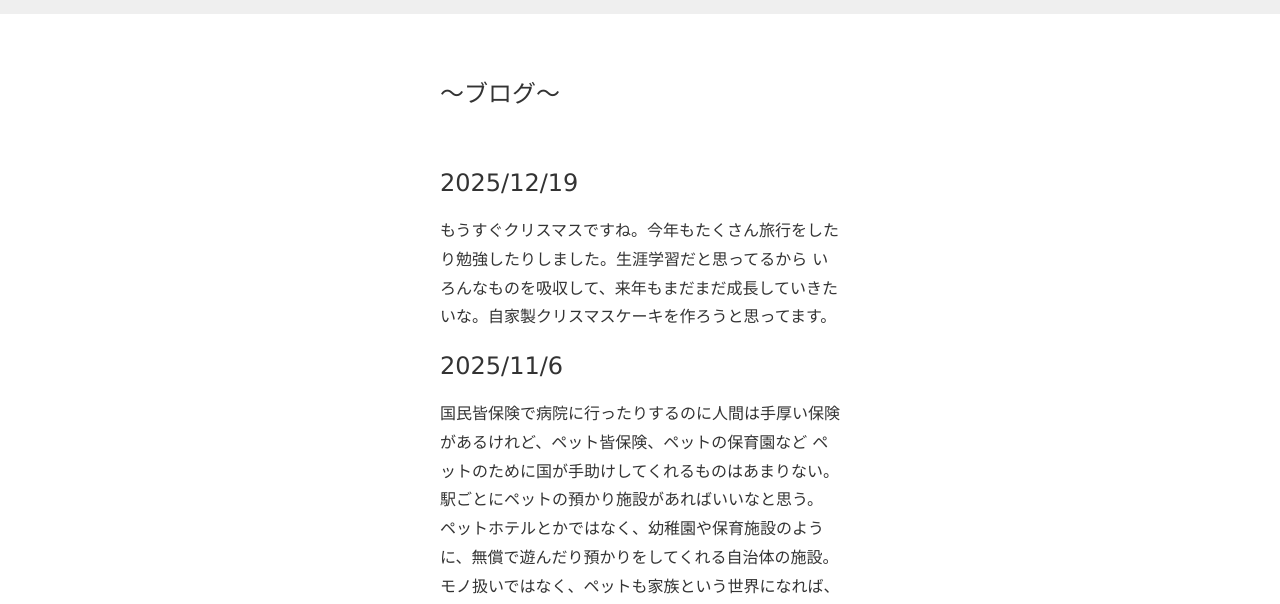
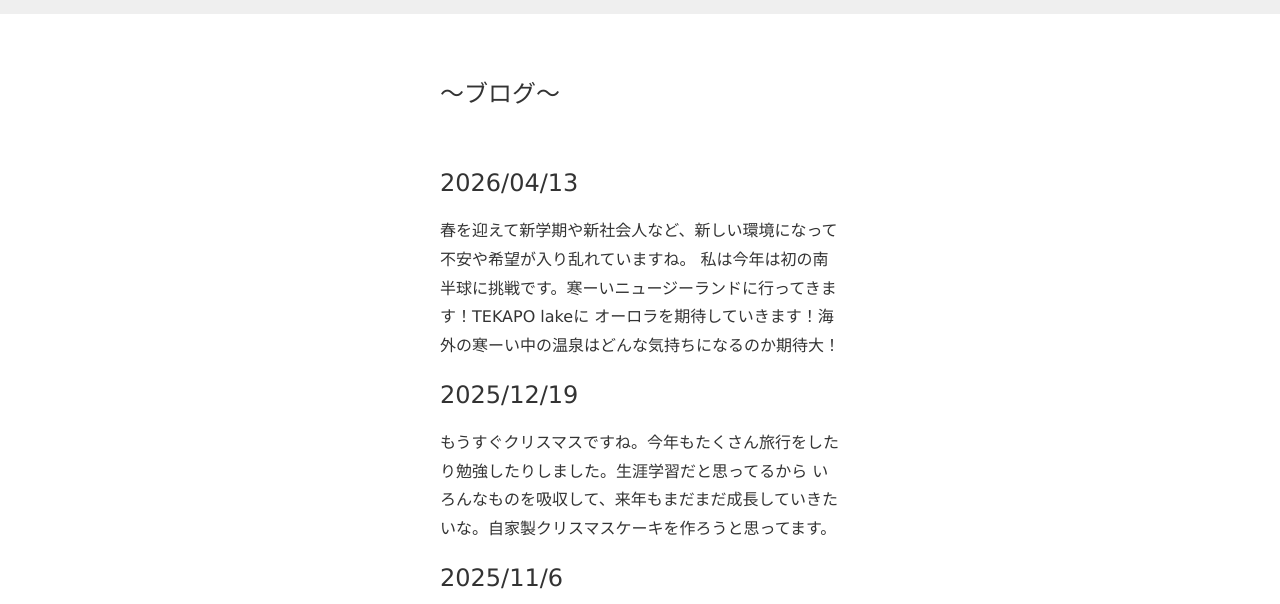
Before and after one commit to melulu777/melulu777.github.io, a plain HTML site: page index.html in a window 1280 px wide. Shown: the part 182-786 px from the top of the page. Drawn offline with Linux system fonts and the light colour scheme.

Commit message:
Update index.html

```diff
--- a/index.html
+++ b/index.html
@@ -61,6 +61,13 @@
 
   <!--旅行写真などの内容ここから-->
  <h2>〜ブログ〜</h2>
+
+ <h1>2026/04/13</h1>
+          <p>春を迎えて新学期や新社会人など、新しい環境になって不安や希望が入り乱れていますね。
+            私は今年は初の南半球に挑戦です。寒ーいニュージーランドに行ってきます！TEKAPO lakeに
+            オーロラを期待していきます！海外の寒ーい中の温泉はどんな気持ちになるのか期待大！
+          </p>
+
 
   <h1>2025/12/19</h1>
           <p>もうすぐクリスマスですね。今年もたくさん旅行をしたり勉強したりしました。生涯学習だと思ってるから
```
